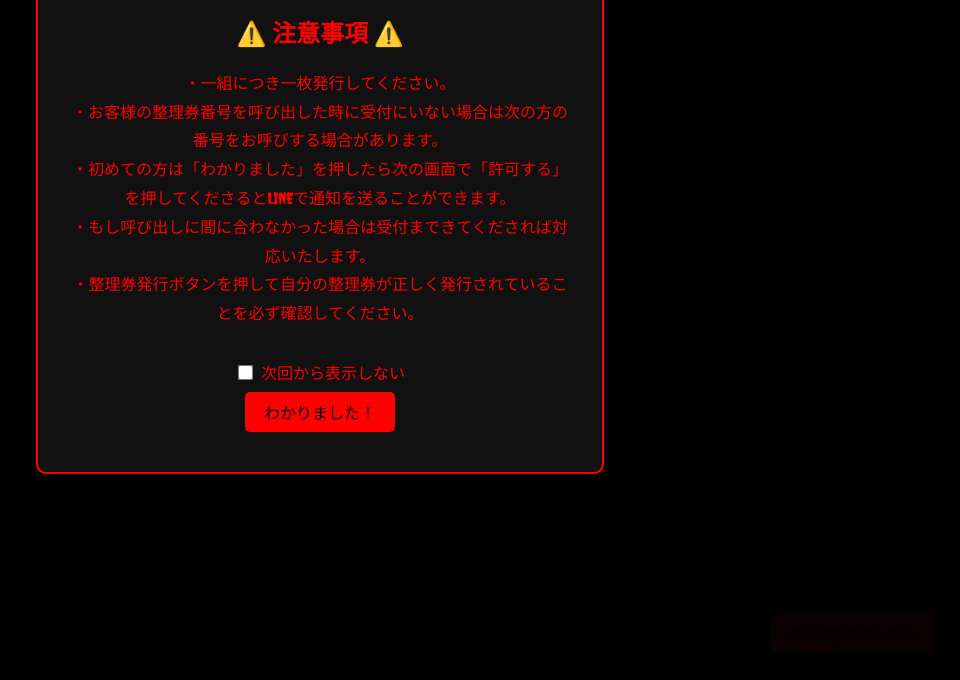
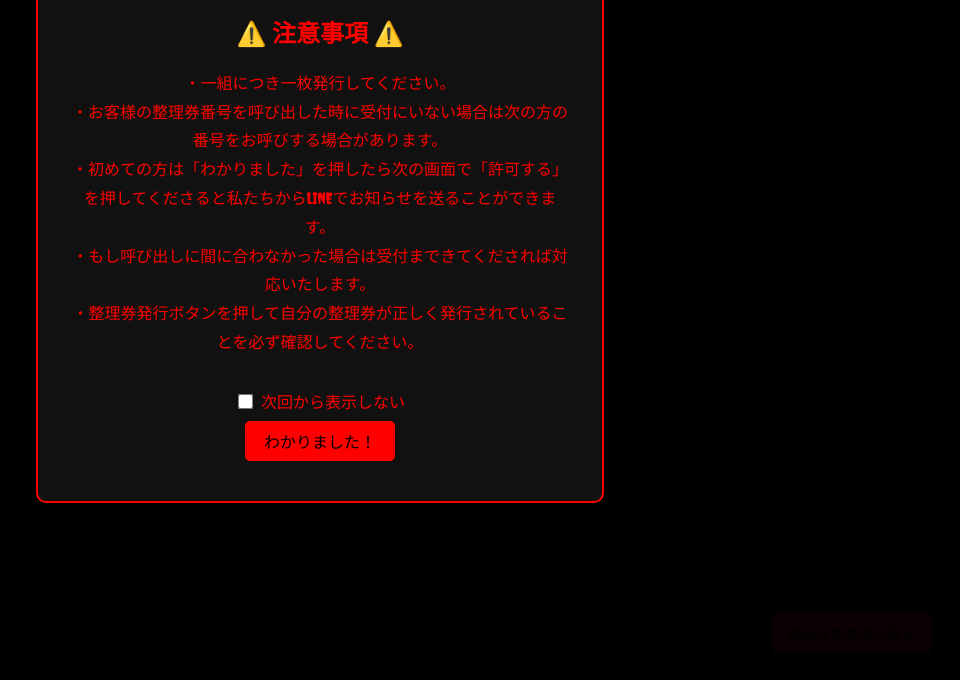
Before and after one commit to kyanakonn/my-line-ticket, a website: page public/ticket.html in a window 1280 px wide. Shown: the part 120-800 px from the top of the page, without its empty margins (320-1280 px from the left). Drawn offline with Linux system fonts and the light colour scheme.

Commit message:
Update ticket.html

```diff
--- a/public/ticket.html
+++ b/public/ticket.html
@@ -145,7 +145,7 @@
       <p style="line-height: 1.8;">
         ・一組につき一枚発行してください。<br>
         ・お客様の整理券番号を呼び出した時に受付にいない場合は次の方の番号をお呼びする場合があります。<br>
-        ・初めての方は「わかりました」を押したら次の画面で「許可する」を押してくださるとLINEで通知を送ることができます。<br>
+        ・初めての方は「わかりました」を押したら次の画面で「許可する」を押してくださると私たちからLINEでお知らせを送ることができます。<br>
         ・もし呼び出しに間に合わなかった場合は受付まできてくだされば対応いたします。<br>
         ・整理券発行ボタンを押して自分の整理券が正しく発行されていることを必ず確認してください。
       </p>
```
